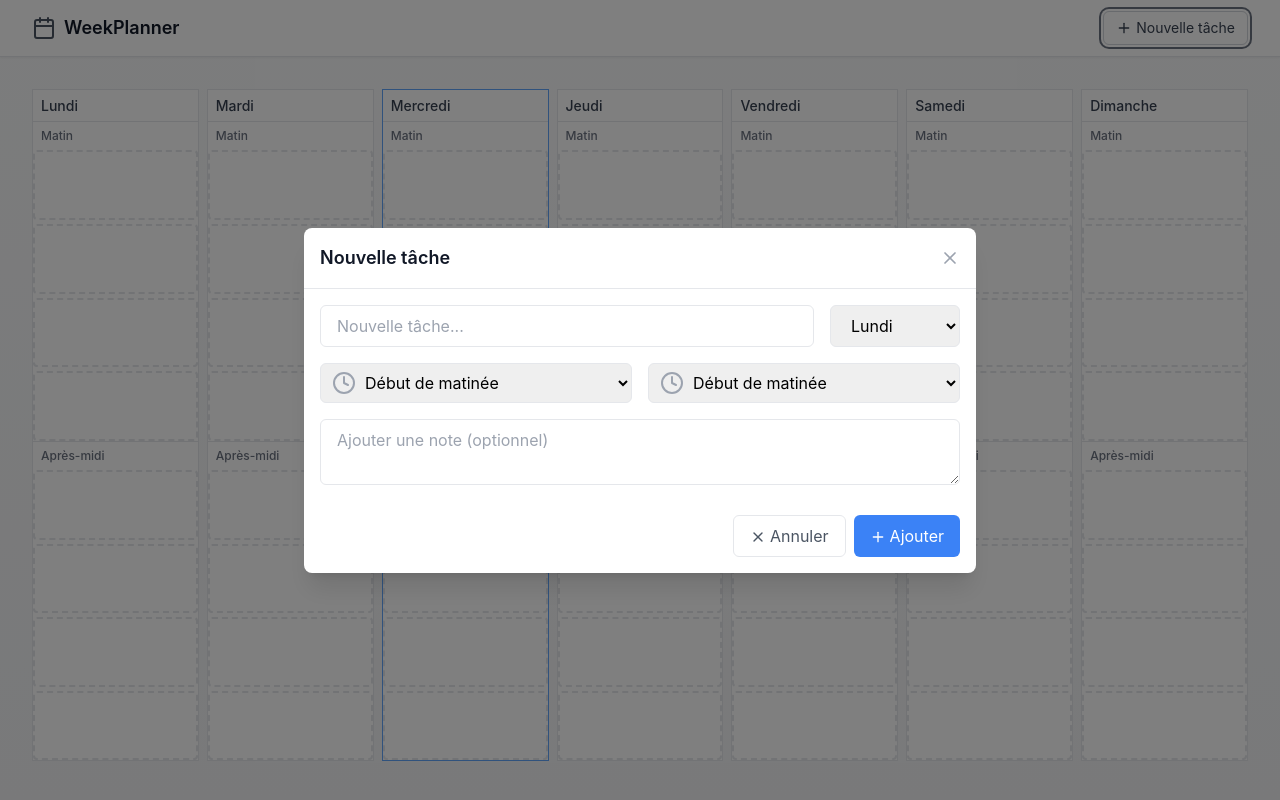
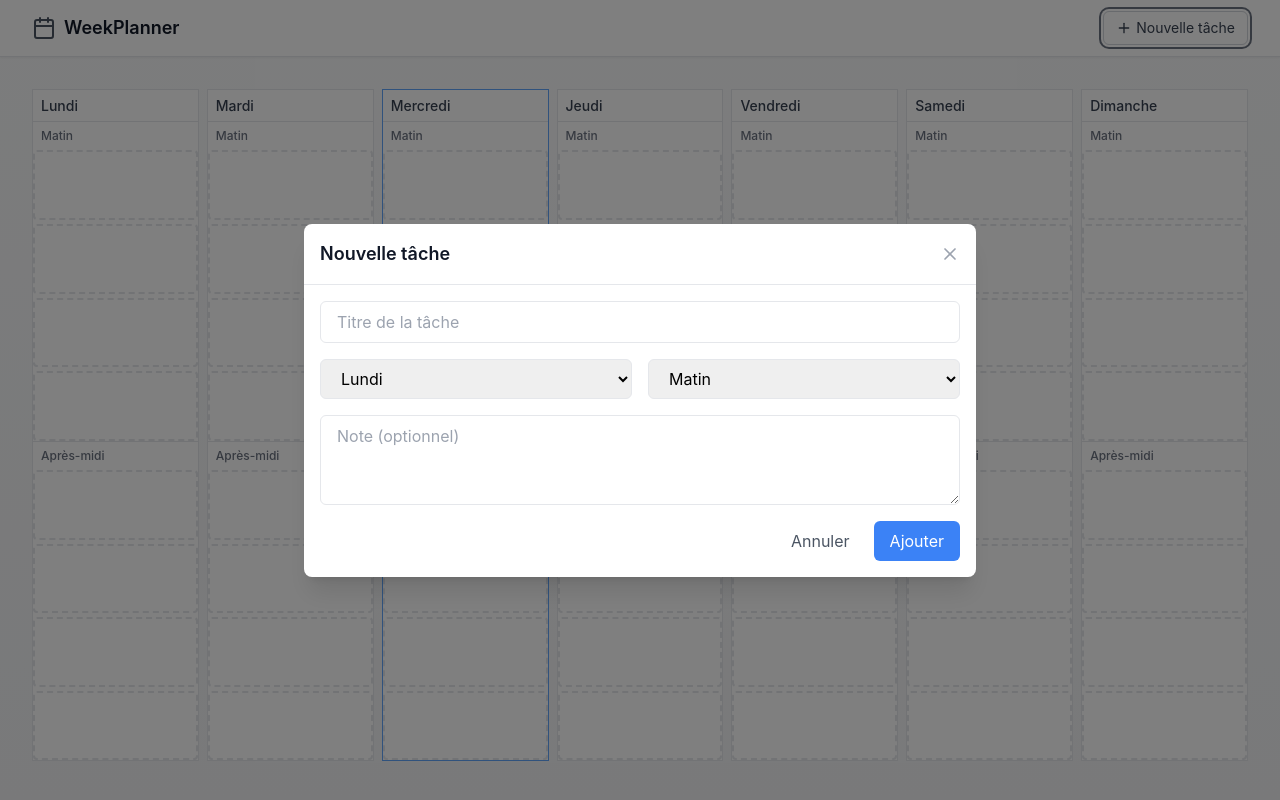
Before and after one commit to ThibaultG94/week-planner-react, a React (Vite) app: page / in a window 1280 px wide. Both pictures are taken after a click on the button "Nouvelle tâche". Built offline with nearby package versions, Linux system fonts and the light colour scheme.

Commit message:
Ajout de la gestion de l'ajout de tâches dans WeekView, AppHeader et DayColumn, avec amélioration de l'ouverture du formulaire et mise à jour des propriétés des tâches.

```diff
--- a/src/App.jsx
+++ b/src/App.jsx
@@ -7,6 +7,8 @@ import { STORAGE_KEY } from './utils/constants';
 function App() {
   const [tasks, setTasks] = useLocalStorage(STORAGE_KEY, []);
   const [editingTask, setEditingTask] = useState(null);
+  const [isTaskFormOpen, setIsTaskFormOpen] = useState(false);
+  const [selectedPeriod, setSelectedPeriod] = useState({ day: null, period: null });
   const [feedback, setFeedback] = useState({ message: '', type: '' });
 
   const showFeedback = (message, type = 'success') => {
@@ -22,10 +24,18 @@ function App() {
       setEditingTask(null);
       showFeedback('Tâche mise à jour !');
     } else {
-      setTasks(currentTasks => [...currentTasks, newTask]);
+      // S'assurer que la tâche a toutes les propriétés nécessaires
+      const completeTask = {
+        ...newTask,
+        id: Date.now(),
+        completed: false,
+        position: tasks.filter(t => t.day === newTask.day && t.period === newTask.period).length
+      };
+      setTasks(currentTasks => [...currentTasks, completeTask]);
       showFeedback('Nouvelle tâche ajoutée !');
     }
-  }, [editingTask, setTasks]);
+    setIsTaskFormOpen(false);
+  }, [editingTask, setTasks, tasks]);
 
   const handleDeleteTask = useCallback((taskId) => {
     setTasks(currentTasks => currentTasks.filter(task => task.id !== taskId));
@@ -34,11 +44,8 @@ function App() {
 
   const handleEditTask = useCallback((task) => {
     setEditingTask(task);
+    setIsTaskFormOpen(true);
   }, []);
-
-  const handleTasksReorder = useCallback((updatedTasks) => {
-    setTasks(updatedTasks);
-  }, [setTasks]);
 
   const handleTaskComplete = useCallback((taskId) => {
     setTasks(currentTasks =>
@@ -62,12 +69,28 @@ function App() {
     showFeedback('Tâche déplacée !');
   }, [setTasks]);
 
+  // Nouveau gestionnaire pour ouvrir le formulaire depuis les blocs
+  const handleOpenTaskForm = useCallback((day, period) => {
+    setSelectedPeriod({ day, period });
+    setIsTaskFormOpen(true);
+  }, []);
+
   return (
     <div className="min-h-screen bg-gradient-to-b from-gray-50 to-gray-100">
       <AppHeader
         onAddTask={handleAddTask}
         editingTask={editingTask}
         onEditComplete={() => setEditingTask(null)}
+        isFormOpen={isTaskFormOpen}
+        onFormOpen={() => {
+          setSelectedPeriod({ day: null, period: null });
+          setIsTaskFormOpen(true);
+        }}
+        onFormClose={() => {
+          setIsTaskFormOpen(false);
+          setEditingTask(null);
+        }}
+        selectedPeriod={selectedPeriod}
       />
 
       {feedback.message && (
@@ -85,7 +108,7 @@ function App() {
           onEditTask={handleEditTask}
           onTaskComplete={handleTaskComplete}
           onTaskMove={handleTaskMove}
-          onTasksReorder={handleTasksReorder}
+          onAddTask={handleOpenTaskForm} // Nouvelle prop pour ouvrir le formulaire
         />
       </main>
     </div>
--- a/src/components/AppHeader.jsx
+++ b/src/components/AppHeader.jsx
@@ -1,10 +1,14 @@
-import { useState } from 'react';
 import { Calendar, Plus, X } from 'lucide-react';
 import TaskForm from './TaskForm';
 
-const AppHeader = ({ onAddTask }) => {
-  const [isModalOpen, setIsModalOpen] = useState(false);
-
+const AppHeader = ({
+  onAddTask,
+  editingTask,
+  isFormOpen,
+  onFormOpen,
+  onFormClose,
+  selectedPeriod
+}) => {
   return (
     <>
       <header className="bg-white shadow-sm border-b border-gray-200 sticky top-0 z-40">
@@ -15,7 +19,7 @@ const AppHeader = ({ onAddTask }) => {
               <h1 className="text-lg font-semibold text-gray-900">WeekPlanner</h1>
             </div>
             <button
-              onClick={() => setIsModalOpen(true)}
+              onClick={onFormOpen}
               className="inline-flex items-center px-3 py-1.5 text-sm border border-gray-300 text-gray-700 bg-white hover:bg-gray-50 rounded-md transition-colors focus:outline-none focus:ring-2 focus:ring-offset-2 focus:ring-gray-500"
             >
               <Plus size={16} className="mr-1" />
@@ -26,13 +30,15 @@ const AppHeader = ({ onAddTask }) => {
       </header>
 
       {/* Modal pour le formulaire */}
-      {isModalOpen && (
+      {isFormOpen && (
         <div className="fixed inset-0 bg-black bg-opacity-50 z-50 flex items-center justify-center p-4">
           <div className="bg-white rounded-lg shadow-xl max-w-2xl w-full max-h-[90vh] overflow-y-auto">
             <div className="flex justify-between items-center p-4 border-b">
-              <h2 className="text-lg font-semibold text-gray-900">Nouvelle tâche</h2>
+              <h2 className="text-lg font-semibold text-gray-900">
+                {editingTask ? 'Modifier la tâche' : 'Nouvelle tâche'}
+              </h2>
               <button
-                onClick={() => setIsModalOpen(false)}
+                onClick={onFormClose}
                 className="text-gray-400 hover:text-gray-500"
               >
                 <X size={20} />
@@ -41,10 +47,17 @@ const AppHeader = ({ onAddTask }) => {
             <div className="p-4">
               <TaskForm
                 onSubmit={async (task) => {
-                  await onAddTask(task);
-                  setIsModalOpen(false);
+                  await onAddTask({
+                    ...task,
+                    day: selectedPeriod.day || task.day,
+                    period: selectedPeriod.period || task.period,
+                  });
+                  onFormClose();
                 }}
-                onCancel={() => setIsModalOpen(false)}
+                initialTask={editingTask}
+                onCancel={onFormClose}
+                preselectedDay={selectedPeriod.day}
+                preselectedPeriod={selectedPeriod.period}
               />
             </div>
           </div>
--- a/src/components/TaskForm.jsx
+++ b/src/components/TaskForm.jsx
@@ -1,96 +1,49 @@
 import React, { useState, useEffect } from 'react';
 import { DAYS_OF_WEEK } from '../utils/constants';
-import { Plus, X, AlertCircle, Clock } from 'lucide-react';
 import { validateTask, hasErrors } from '../utils/validation';
-import { PERIODS, canExtendTask } from '../utils/timeBlocks';
 
 const TaskForm = ({
   onSubmit,
   initialTask = null,
   onCancel,
-  existingTasks = []
+  preselectedDay,
+  preselectedPeriod
 }) => {
   const [task, setTask] = useState({
     title: '',
-    day: DAYS_OF_WEEK[0],
-    startBlock: PERIODS[0].id,
-    endBlock: PERIODS[0].id,
+    day: preselectedDay || DAYS_OF_WEEK[0],
+    period: preselectedPeriod || 'morning',
     note: '',
     completed: false,
     id: null
   });
 
-  const [errors, setErrors] = useState({});
-  const [isSubmitting, setIsSubmitting] = useState(false);
-  const [feedback, setFeedback] = useState('');
-
   useEffect(() => {
     if (initialTask) {
       setTask(initialTask);
-      setFeedback('Modification de la tâche...');
     }
   }, [initialTask]);
 
-  const handleBlockChange = (type, value) => {
-    const updates = { [type]: value };
-
-    // Si on change le bloc de début, ajuster la fin si nécessaire
-    if (type === 'startBlock' &&
-        PERIODS.find(p => p.id === value)?.order >
-        PERIODS.find(p => p.id === task.endBlock)?.order) {
-      updates.endBlock = value;
-    }
-
-    // Si on change le bloc de fin, ajuster le début si nécessaire
-    if (type === 'endBlock' &&
-        PERIODS.find(p => p.id === value)?.order <
-        PERIODS.find(p => p.id === task.startBlock)?.order) {
-      updates.startBlock = value;
-    }
-
-    // Vérifier si l'extension est possible
-    const newTask = { ...task, ...updates };
-    const otherTasks = existingTasks.filter(t => t.id !== task.id);
-
-    if (canExtendTask(newTask, updates.endBlock || task.endBlock, otherTasks)) {
-      setTask(newTask);
-    } else {
-      setFeedback('Impossible d\'étendre la tâche : conflit avec d\'autres tâches');
-      setTimeout(() => setFeedback(''), 3000);
-    }
-  };
-
-  const validateForm = () => {
-    const newErrors = validateTask(task);
-    setErrors(newErrors);
-    return !hasErrors(newErrors);
-  };
+  const [errors, setErrors] = useState({});
+  const [isSubmitting, setIsSubmitting] = useState(false);
 
   const handleSubmit = async (e) => {
     e.preventDefault();
-    if (!validateForm()) return;
+    const validationErrors = validateTask(task);
+
+    if (hasErrors(validationErrors)) {
+      setErrors(validationErrors);
+      return;
+    }
 
     setIsSubmitting(true);
     try {
       await onSubmit({
         ...task,
-        id: task.id || Date.now()
+        id: task.id || Date.now(),
+        period: task.period || preselectedPeriod || 'morning',
+        day: task.day || preselectedDay || DAYS_OF_WEEK[0]
       });
-
-      setFeedback(task.id ? 'Tâche mise à jour !' : 'Tâche ajoutée !');
-      setTask({
-        title: '',
-        day: DAYS_OF_WEEK[0],
-        startBlock: PERIODS[0].id,
-        endBlock: PERIODS[0].id,
-        note: '',
-        completed: false,
-        id: null
-      });
-
-      setTimeout(() => setFeedback(''), 3000);
-    } catch (error) {
-      setFeedback('Erreur lors de l\'enregistrement');
     } finally {
       setIsSubmitting(false);
     }
@@ -98,129 +51,71 @@ const TaskForm = ({
 
   return (
     <form onSubmit={handleSubmit} className="space-y-4">
-      {feedback && (
-        <div className={`p-3 rounded-md ${feedback.includes('Erreur') ? 'bg-red-50 text-red-700' : 'bg-green-50 text-green-700'}`}>
-          {feedback}
-        </div>
-      )}
-
-      {/* Titre et Jour */}
-      <div className="flex gap-4 flex-col sm:flex-row">
-        <div className="flex-1">
+      <div className="grid gap-4">
+        <div>
           <input
             type="text"
             value={task.title}
-            onChange={(e) => {
-              setTask({ ...task, title: e.target.value });
-              if (errors.title) setErrors({ ...errors, title: '' });
-            }}
-            placeholder="Nouvelle tâche..."
+            onChange={(e) => setTask({ ...task, title: e.target.value })}
+            placeholder="Titre de la tâche"
             className={`w-full px-4 py-2 rounded-md border ${
               errors.title ? 'border-red-400' : 'border-gray-200'
-            } focus:border-blue-400 focus:ring-1 focus:ring-blue-400`}
+            }`}
           />
           {errors.title && (
-            <p className="mt-1 text-xs text-red-500 flex items-center">
-              <AlertCircle size={12} className="mr-1" />
-              {errors.title}
-            </p>
+            <p className="mt-1 text-sm text-red-500">{errors.title}</p>
           )}
         </div>
 
+        <div className="grid grid-cols-2 gap-4">
           <select
             value={task.day}
             onChange={(e) => setTask({ ...task, day: e.target.value })}
-          className="px-4 py-2 rounded-md border border-gray-200 focus:border-blue-400 focus:ring-1 focus:ring-blue-400"
+            className="px-4 py-2 rounded-md border border-gray-200"
           >
             {DAYS_OF_WEEK.map(day => (
               <option key={day} value={day}>{day}</option>
             ))}
           </select>
+
+          <select
+            value={task.period}
+            onChange={(e) => setTask({ ...task, period: e.target.value })}
+            className="px-4 py-2 rounded-md border border-gray-200"
+          >
+            <option value="morning">Matin</option>
+            <option value="afternoon">Après-midi</option>
+          </select>
         </div>
 
-      {/* Blocs horaires */}
-      <div className="grid grid-cols-1 sm:grid-cols-2 gap-4">
-        <div>
-          <div className="relative">
-            <Clock className="absolute left-3 top-1/2 transform -translate-y-1/2 text-gray-400" />
-            <select
-              value={task.startBlock}
-              onChange={(e) => handleBlockChange('startBlock', e.target.value)}
-              className="pl-10 w-full px-4 py-2 rounded-md border border-gray-200 focus:border-blue-400 focus:ring-1 focus:ring-blue-400"
-            >
-              {PERIODS.map(period => (
-                <option key={period.id} value={period.id}>
-                  {period.label}
-                </option>
-              ))}
-            </select>
-          </div>
+        <textarea
+          value={task.note}
+          onChange={(e) => setTask({ ...task, note: e.target.value })}
+          placeholder="Note (optionnel)"
+          className="w-full px-4 py-2 rounded-md border border-gray-200"
+          rows="3"
+        />
       </div>
 
-        <div>
-          <div className="relative">
-            <Clock className="absolute left-3 top-1/2 transform -translate-y-1/2 text-gray-400" />
-            <select
-              value={task.endBlock}
-              onChange={(e) => handleBlockChange('endBlock', e.target.value)}
-              className="pl-10 w-full px-4 py-2 rounded-md border border-gray-200 focus:border-blue-400 focus:ring-1 focus:ring-blue-400"
-            >
-              {PERIODS.filter(period =>
-                period.order >= PERIODS.find(p => p.id === task.startBlock)?.order
-              ).map(period => (
-                <option key={period.id} value={period.id}>
-                  {period.label}
-                </option>
-              ))}
-            </select>
-          </div>
-        </div>
-      </div>
-
-      {/* Note */}
-      <div>
-        <textarea
-          value={task.note}
-          onChange={(e) => {
-            setTask({ ...task, note: e.target.value });
-            if (errors.note) setErrors({ ...errors, note: '' });
-          }}
-          placeholder="Ajouter une note (optionnel)"
-          className={`w-full px-4 py-2 rounded-md border ${
-            errors.note ? 'border-red-400' : 'border-gray-200'
-          } focus:border-blue-400 focus:ring-1 focus:ring-blue-400`}
-          rows="2"
-        />
-        {errors.note && (
-          <p className="mt-1 text-xs text-red-500 flex items-center">
-            <AlertCircle size={12} className="mr-1" />
-            {errors.note}
-          </p>
-        )}
-      </div>
-
-      {/* Boutons */}
-      <div className="flex justify-end gap-2 pt-2">
+      <div className="flex justify-end gap-2">
         {onCancel && (
           <button
             type="button"
             onClick={onCancel}
-            className="px-4 py-2 rounded-md border border-gray-200 text-gray-600 hover:bg-gray-50"
+            className="px-4 py-2 text-gray-600 hover:bg-gray-100 rounded-md"
             disabled={isSubmitting}
           >
-            <X size={16} className="inline-block mr-1" />
             Annuler
           </button>
         )}
         <button
           type="submit"
-          className={`px-4 py-2 rounded-md bg-blue-500 text-white ${
-            isSubmitting ? 'opacity-75 cursor-not-allowed' : 'hover:bg-blue-600'
+          className={`px-4 py-2 bg-blue-500 text-white rounded-md hover:bg-blue-600 ${
+            isSubmitting ? 'opacity-50 cursor-not-allowed' : ''
           }`}
           disabled={isSubmitting}
         >
-          <Plus size={16} className="inline-block mr-1" />
-          {task.id ? 'Mettre à jour' : 'Ajouter'}
+          {task.id ? 'Modifier' : 'Ajouter'}
         </button>
       </div>
     </form>
```
Also changed, not shown: src/components/DayColumn.jsx (+8 -16 lines), src/components/WeekView.jsx (+3 -4 lines). Lines whose indentation alone changed are shown as unchanged.
